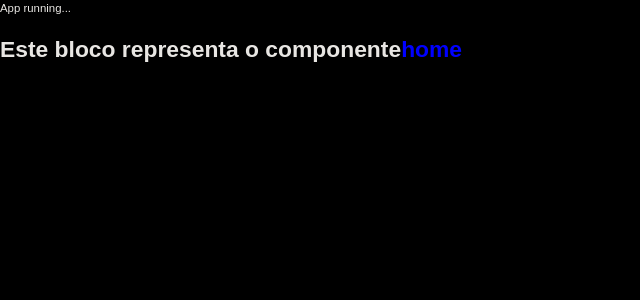
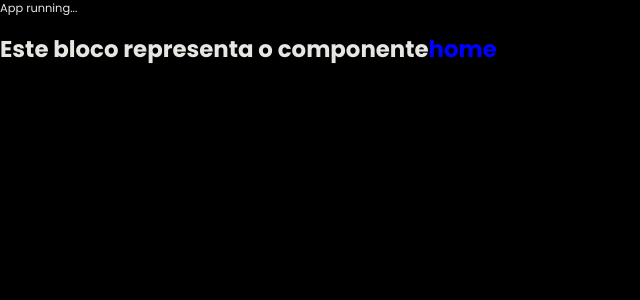
Before and after one commit to jonathasborges1/react-template, a React (Create React App) app: page /#/ in a window 1280 px wide. Shown: the top 300 px of the page, without its empty margins (0-640 px from the left). Built offline with nearby package versions, Linux system fonts and the light colour scheme.

Commit message:
React-template - Default Standard Project Structure

```diff
--- a/config-overrides.js
+++ b/config-overrides.js
@@ -5,6 +5,7 @@ module.exports = function override(config) {
     ...config.resolve,
     alias: {
       ...config.alias,
+      "@assets": path.resolve(__dirname, "src/assets/"),
       "@modules": path.resolve(__dirname, "src/modules/"),
       "@ioc": path.resolve(__dirname, "src/ioc/"),
       "@context": path.resolve(__dirname, "src/context/"),
--- a/public/index.html
+++ b/public/index.html
@@ -25,6 +25,10 @@
       Learn how to configure a non-root public URL by running `npm run build`.
     -->
     <link rel="stylesheet" href="https://fonts.googleapis.com/css?family=Roboto:300,400,500,700&display=swap" />
+    <link
+      href="https://fonts.googleapis.com/css2?family=DM+Sans:ital,wght@0,400;0,500;0,700;1,400;1,500;1,700&family=Montserrat:ital,wght@0,100;0,400;0,500;0,600;0,700;0,800;1,300;1,700&family=Poppins:wght@400;500;600;700&family=Raleway:wght@300;400;500;700&display=swap"
+      rel="stylesheet"
+    />
     <title>React App</title>
   </head>
   <body>
--- a/tsconfig.paths.json
+++ b/tsconfig.paths.json
@@ -2,6 +2,7 @@
     "compilerOptions": {
       "baseUrl": "./src",
       "paths": {
+        "@assets/*": ["assets/*"],
         "@modules/*": ["modules/*"],
         "@ioc/*": ["ioc/*"],
         "@context/*": ["context/*"],
```
